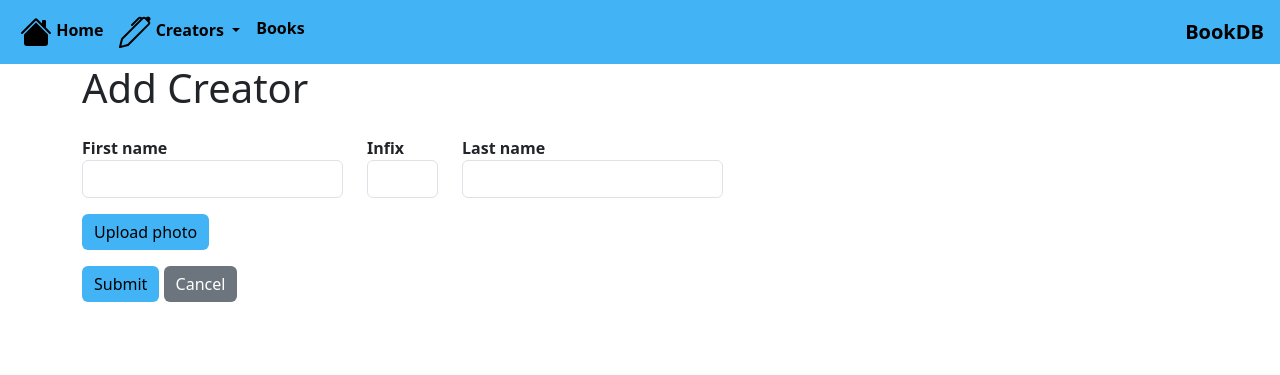
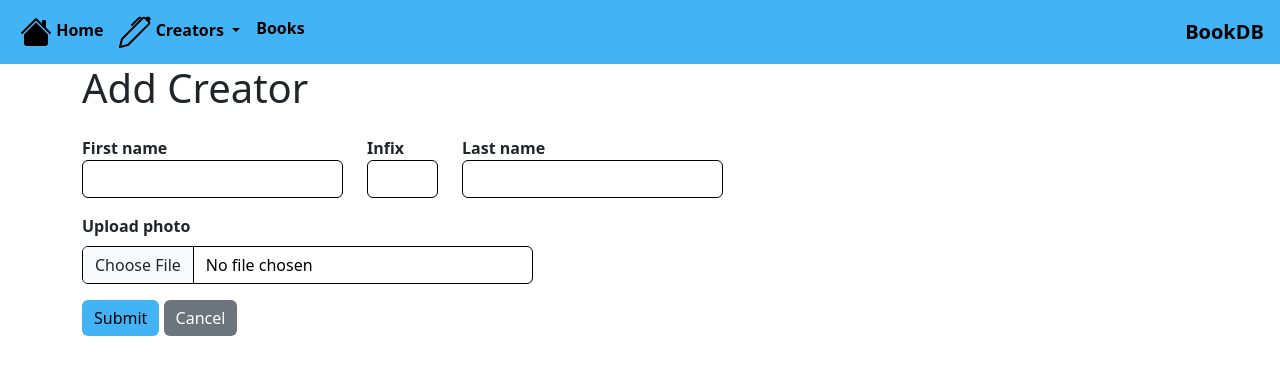
Before and after one commit to lsiepman/BookDB, a Flask app: page /add_creator in a window 1280 px wide. Shown: the top 375 px of the page. Run offline with Flask 3, Linux system fonts and the light colour scheme; parts of the project's set-up code (start-up, migrations or seed data) failed here and were passed over; some libraries are stand-ins or nearby versions.

Commit message:
changed upload button. changed look of form fields

```diff
--- a/app/static/css/styles.css
+++ b/app/static/css/styles.css
@@ -26,3 +26,8 @@ title {
 .form-group {
     font-weight: bold;
 }
+
+.form-control {
+    color: black;
+    border-color: black;
+}
--- a/app/templates/add_creator.html
+++ b/app/templates/add_creator.html
@@ -35,9 +35,10 @@
                 </div>
             </div>
             <div class="row">
-                <div class="col-2 mt-3">
+                <div class="col-5 mt-3">
                     <div class="form-group">
-                        <button type="button" class="btn btn-primary upload" id="upload-creator">Upload photo</button>
+                        <label for="formFile" class="form-label">Upload photo</label>
+                        <input class="form-control" type="file" id="formFile">
                     </div>
                 </div>
             </div>
```
